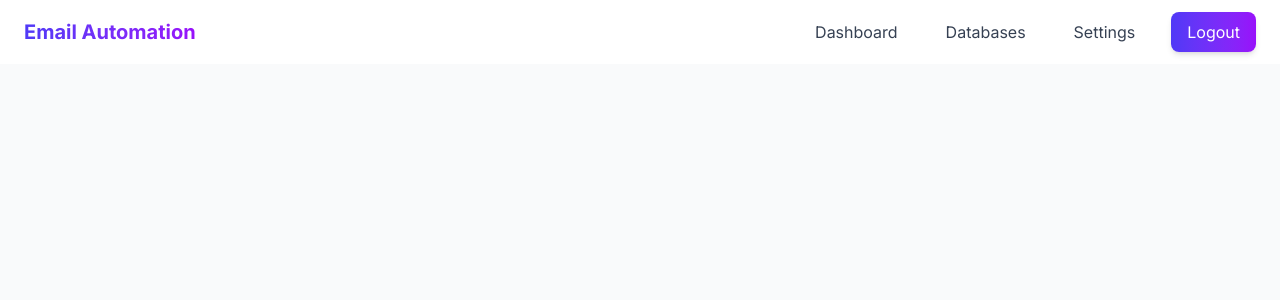
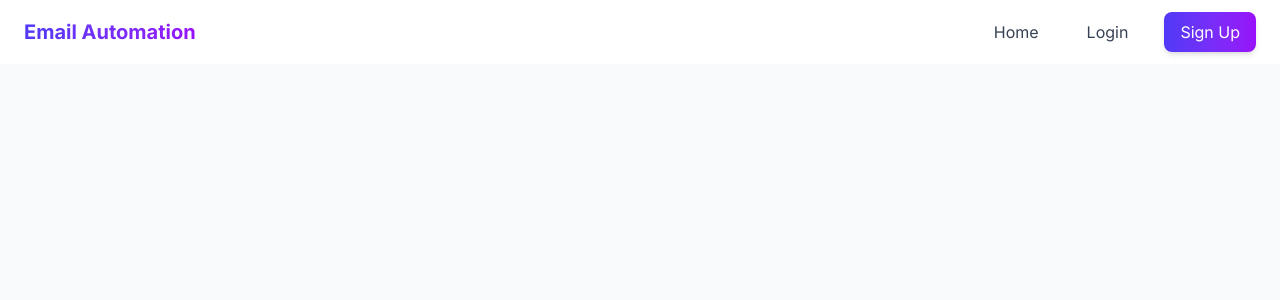
Before and after one commit to RafaelMota02/email-automation-app, a React (Vite) app in the folder frontend/: page /socket.io in a window 1280 px wide. Shown: the top 300 px of the page. Built offline with nearby package versions, Linux system fonts and the light colour scheme.

Commit message:
navbar state fix

```diff
--- a/frontend/src/components/Navbar.jsx
+++ b/frontend/src/components/Navbar.jsx
@@ -3,7 +3,7 @@ import { Link } from 'react-router-dom';
 import useAuth from '../context/useAuth';
 
 export default function Navbar() {
-  const { logout } = useAuth();
+  const { user, logout } = useAuth();
   const [isMenuOpen, setIsMenuOpen] = useState(false);
 
   const toggleMenu = () => setIsMenuOpen(!isMenuOpen);
@@ -23,6 +23,8 @@ export default function Navbar() {
 
           {/* Desktop Navigation */}
           <div className="hidden md:flex items-center space-x-6">
+            {user ? (
+              <>
                 <Link
                   to="/dashboard"
                   className="px-3 py-2 text-gray-700 hover:text-indigo-600 font-medium transition-colors duration-200"
@@ -47,6 +49,29 @@ export default function Navbar() {
                 >
                   Logout
                 </button>
+              </>
+            ) : (
+              <>
+                <Link
+                  to="/"
+                  className="px-3 py-2 text-gray-700 hover:text-indigo-600 font-medium transition-colors duration-200"
+                >
+                  Home
+                </Link>
+                <Link
+                  to="/login"
+                  className="px-3 py-2 text-gray-700 hover:text-indigo-600 font-medium transition-colors duration-200"
+                >
+                  Login
+                </Link>
+                <Link
+                  to="/signup"
+                  className="px-4 py-2 bg-gradient-to-r from-indigo-600 to-purple-600 text-white font-medium rounded-lg hover:from-indigo-700 hover:to-purple-700 transition-all duration-200 shadow-md text-sm sm:text-base"
+                >
+                  Sign Up
+                </Link>
+              </>
+            )}
           </div>
 
           {/* Mobile menu button */}
@@ -72,6 +97,8 @@ export default function Navbar() {
         {/* Mobile menu */}
         {isMenuOpen && (
           <div className="md:hidden mt-2 pb-3">
+            {user ? (
+              <>
                 <Link
                   to="/dashboard"
                   className="block px-3 py-2 text-gray-700 hover:bg-gray-100 rounded-md"
@@ -102,6 +129,32 @@ export default function Navbar() {
                 >
                   Logout
                 </button>
+              </>
+            ) : (
+              <>
+                <Link
+                  to="/"
+                  className="block px-3 py-2 text-gray-700 hover:bg-gray-100 rounded-md"
+                  onClick={closeMenu}
+                >
+                  Home
+                </Link>
+                <Link
+                  to="/login"
+                  className="block px-3 py-2 text-gray-700 hover:bg-gray-100 rounded-md"
+                  onClick={closeMenu}
+                >
+                  Login
+                </Link>
+                <Link
+                  to="/signup"
+                  className="block px-3 py-2 text-gray-700 hover:bg-gray-100 rounded-md"
+                  onClick={closeMenu}
+                >
+                  Sign Up
+                </Link>
+              </>
+            )}
           </div>
         )}
       </div>
```
Lines whose indentation alone changed are shown as unchanged.
